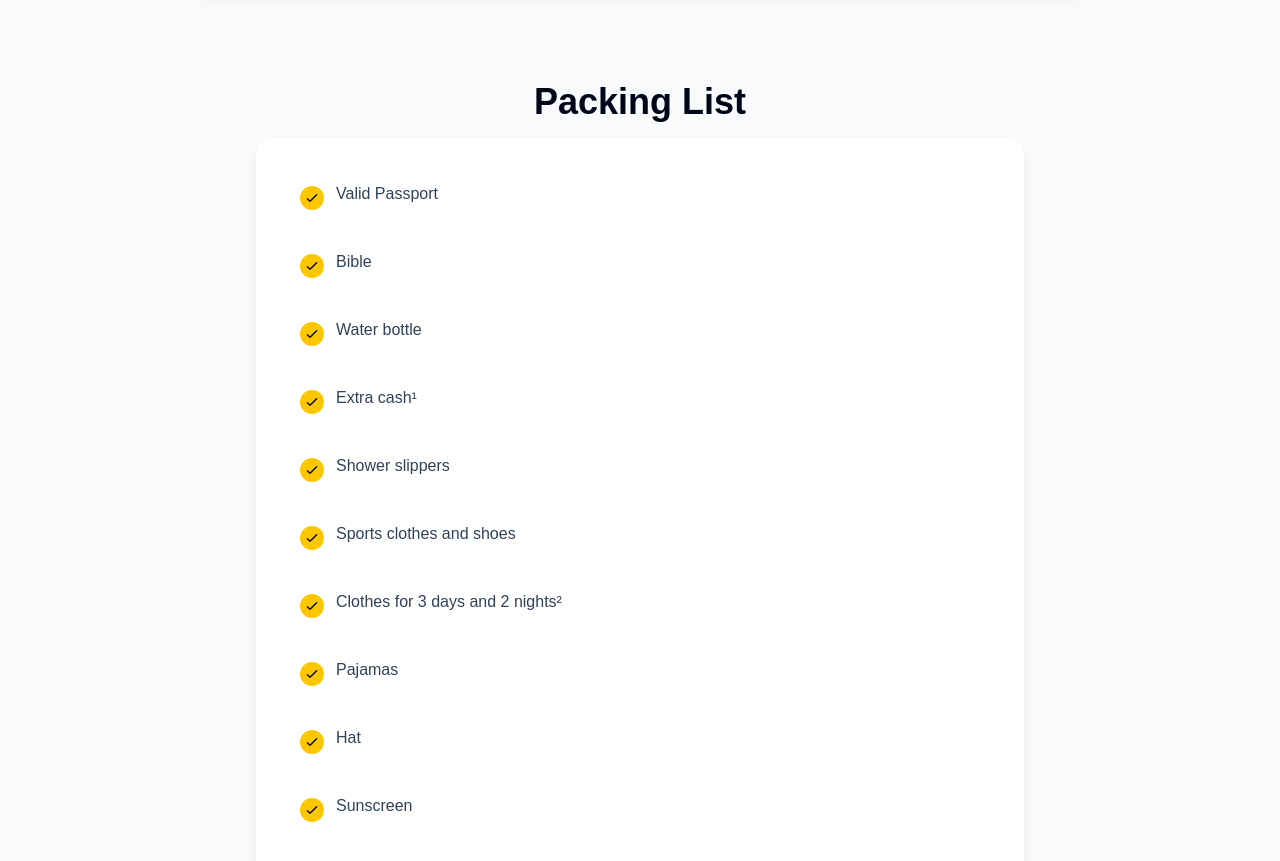
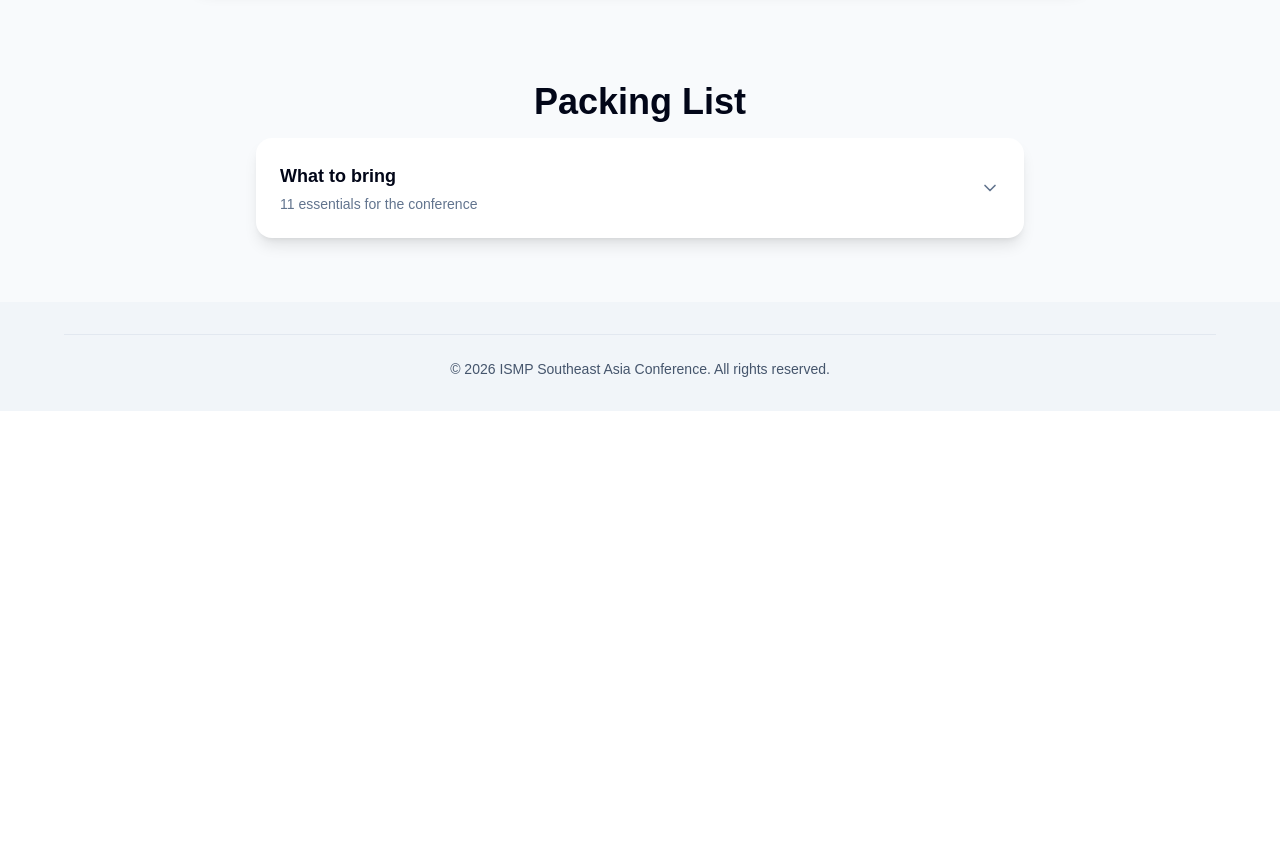
Before and after one commit to ismpseaconference2026/seaconference2026-repo, a Next.js app in the folder my-app/: page / in a window 1280 px wide. Shown: the part 2680-3541 px from the top of the page. After the commit the page ends 3091 px from the top, so only its background shows below. Built offline with nearby package versions, Linux system fonts and the light colour scheme.

Commit message:
feat: make packing list collapsible

```diff
--- a/my-app/src/components/PackingListSection.tsx
+++ b/my-app/src/components/PackingListSection.tsx
@@ -1,4 +1,8 @@
 import { packingFootnotes, packingList } from "@/lib/conference";
+
+const summaryClassName =
+  "flex cursor-pointer list-none items-center justify-between gap-4 rounded-2xl bg-white p-6 text-left shadow-lg transition hover:bg-slate-50";
+const panelClassName = "mt-4 rounded-2xl bg-white p-8 shadow-lg";
 
 export default function PackingListSection() {
   return (
@@ -6,7 +10,26 @@ export default function PackingListSection() {
       <div className="max-w-3xl mx-auto">
         <h2 className="text-4xl font-bold text-slate-950 text-center mb-4">Packing List</h2>
 
-        <div className="bg-white rounded-2xl shadow-lg p-8">
+        <details className="group">
+          <summary className={summaryClassName}>
+            <div>
+              <p className="text-lg font-semibold text-slate-950">What to bring</p>
+              <p className="mt-1 text-sm text-slate-500">
+                {packingList.length} essentials for the conference
+              </p>
+            </div>
+            <svg
+              className="h-5 w-5 text-slate-500 transition-transform group-open:rotate-180"
+              fill="none"
+              stroke="currentColor"
+              viewBox="0 0 24 24"
+              aria-hidden="true"
+            >
+              <path strokeLinecap="round" strokeLinejoin="round" strokeWidth={2} d="m6 9 6 6 6-6" />
+            </svg>
+          </summary>
+
+          <div className={panelClassName}>
             <div className="flex flex-col gap-4">
               {packingList.map((item, index) => (
                 <div key={index} className="flex items-start gap-3 p-3 rounded-lg hover:bg-slate-50 transition-colors">
@@ -28,6 +51,7 @@ export default function PackingListSection() {
               ))}
             </div>
           </div>
+        </details>
       </div>
     </section>
   );
```
Lines whose indentation alone changed are shown as unchanged.
